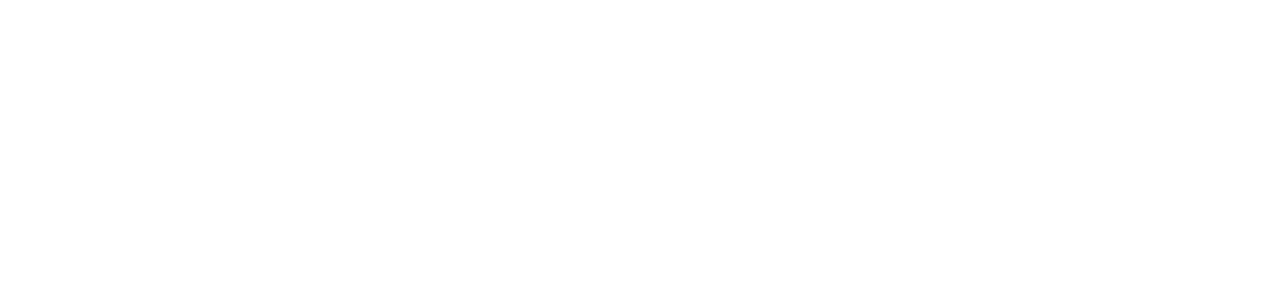
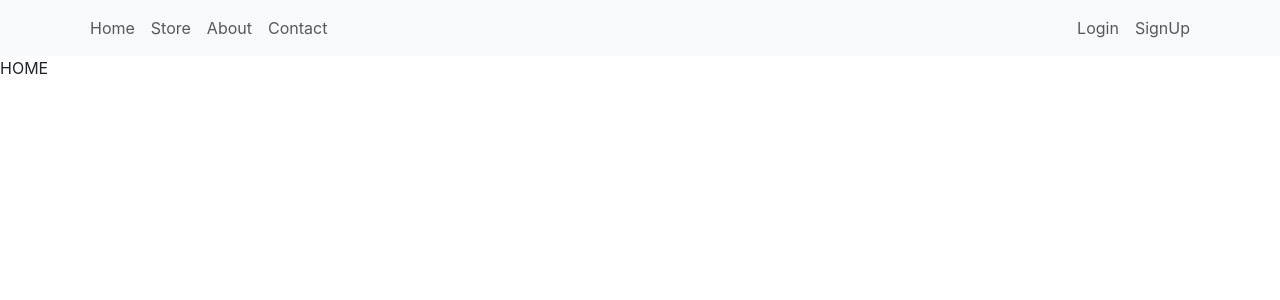
Before and after one commit to Rupesh-Kumbhar/ecom-store-frontend, a React (Create React App) app: page / in a window 1280 px wide. Before the commit this address had no page. Shown: the top 300 px of the page. Built offline with nearby package versions, Linux system fonts and the light colour scheme.

Commit message:
Navbar and Home added

```diff
--- a/package.json
+++ b/package.json
@@ -6,7 +6,9 @@
     "@testing-library/jest-dom": "^5.16.5",
     "@testing-library/react": "^13.4.0",
     "@testing-library/user-event": "^13.5.0",
+    "bootstrap": "^5.3.3",
     "react": "^18.2.0",
+    "react-bootstrap": "^2.10.1",
     "react-dom": "^18.2.0",
     "react-router-dom": "^6.22.2",
     "react-scripts": "5.0.1",
--- a/src/App.js
+++ b/src/App.js
@@ -1,8 +1,10 @@
 // import logo from './logo.svg';
 import './App.css';
 import { BrowserRouter,Route,Routes  } from 'react-router-dom';
+import Home from './Components/Home/home';
 import Login from './Components/Login/login';
 import SignUp from './Components/SignUp/signUp';
+import NavbarHome from './Components/Navbar/navbar';
 
 function App() {
   return (
@@ -24,14 +26,15 @@
     // </div>
     <div>
       {/* <h1>On 3000</h1> */}
+      <NavbarHome></NavbarHome>
       <BrowserRouter>
         <Routes>
-              <Route path="/login"  element={<Login/>}/>
-              <Route path="/signUp" element={<SignUp/>}/>
+          <Route path="/" element={<Home />} />
+          <Route path="/login" element={<Login />} />
+          <Route path="/signUp" element={<SignUp />} />
         </Routes>
       </BrowserRouter>
     </div>
-
   );
 }
 
--- /dev/null
+++ b/src/Components/Home/home.jsx
@@ -0,0 +1,10 @@
+import React from "react";
+import Navbar from "../Navbar/navbar";
+import { Container,Row,Col } from "reactstrap"
+
+function Home(){
+    return (
+        <div>HOME</div>
+    )
+}
+export default Home;
--- /dev/null
+++ b/src/Components/Navbar/navbar.jsx
@@ -0,0 +1,33 @@
+import React from "react";
+import '../Navbar/navbar.scss';
+
+import Container from 'react-bootstrap/Container';
+import Nav from 'react-bootstrap/Nav';
+import Navbar from 'react-bootstrap/Navbar';
+
+function NavbarHome() {
+  return (
+      <Navbar collapseOnSelect expand="lg" className="bg-body-tertiary">
+          <Container>
+              {/* <Navbar.Brand href="#home">React-Bootstrap</Navbar.Brand> */}
+              <Navbar.Toggle aria-controls="responsive-navbar-nav" />
+                    <Navbar.Collapse id="responsive-navbar-nav">
+                        <Nav className="me-auto">
+                            <Nav.Link href="/">Home</Nav.Link>
+                            <Nav.Link href="#pricing">Store</Nav.Link>
+                            <Nav.Link href="#features">About</Nav.Link>
+                            <Nav.Link href="#features">Contact</Nav.Link>
+                        </Nav>
+                        <Nav>
+                            <Nav.Link href="login">Login</Nav.Link>
+                            <Nav.Link eventKey={2} href="signup">
+                                SignUp
+                            </Nav.Link>
+                        </Nav>
+                    </Navbar.Collapse>
+          </Container>
+      </Navbar>
+  );
+}
+
+export default NavbarHome;
```
Also changed, not shown: src/Components/Home/home.scss (added), src/Components/Navbar/navbar.scss (added), 1 other file (tests, documents, lock files or other folders).
